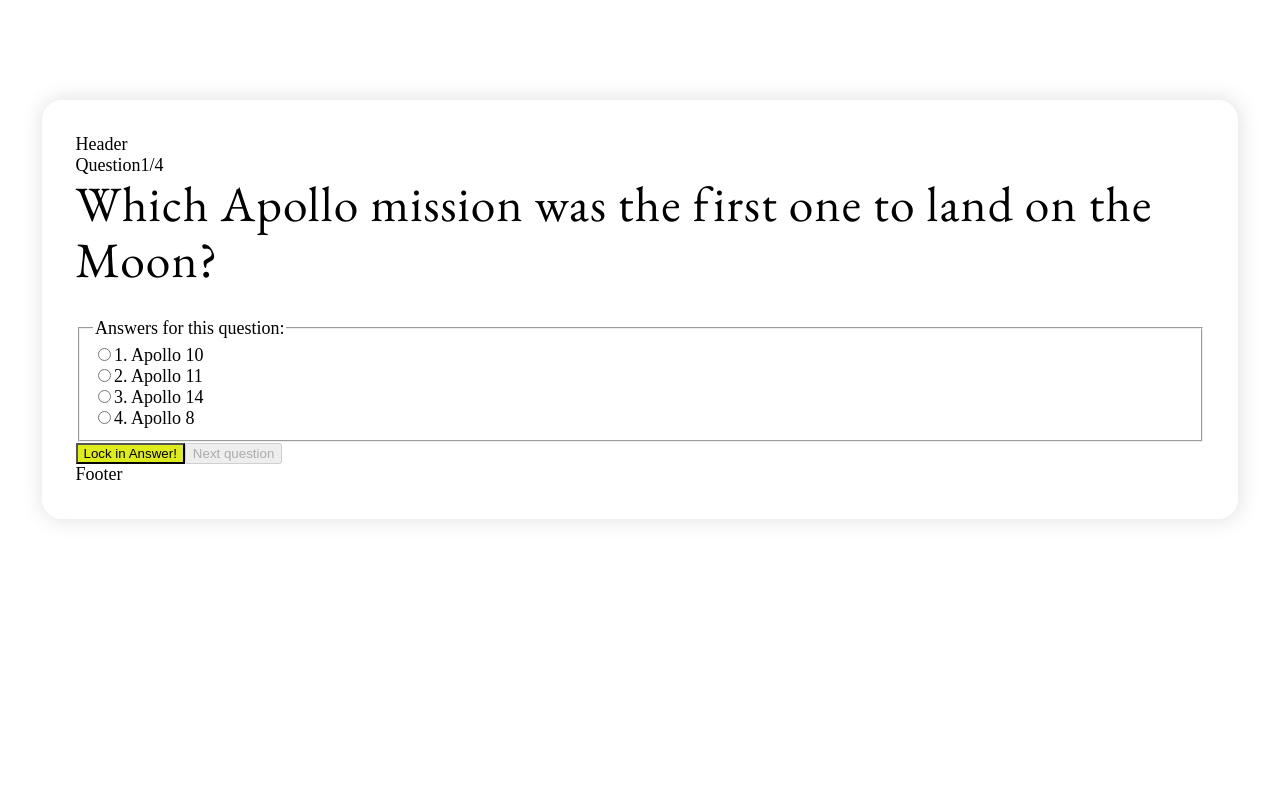
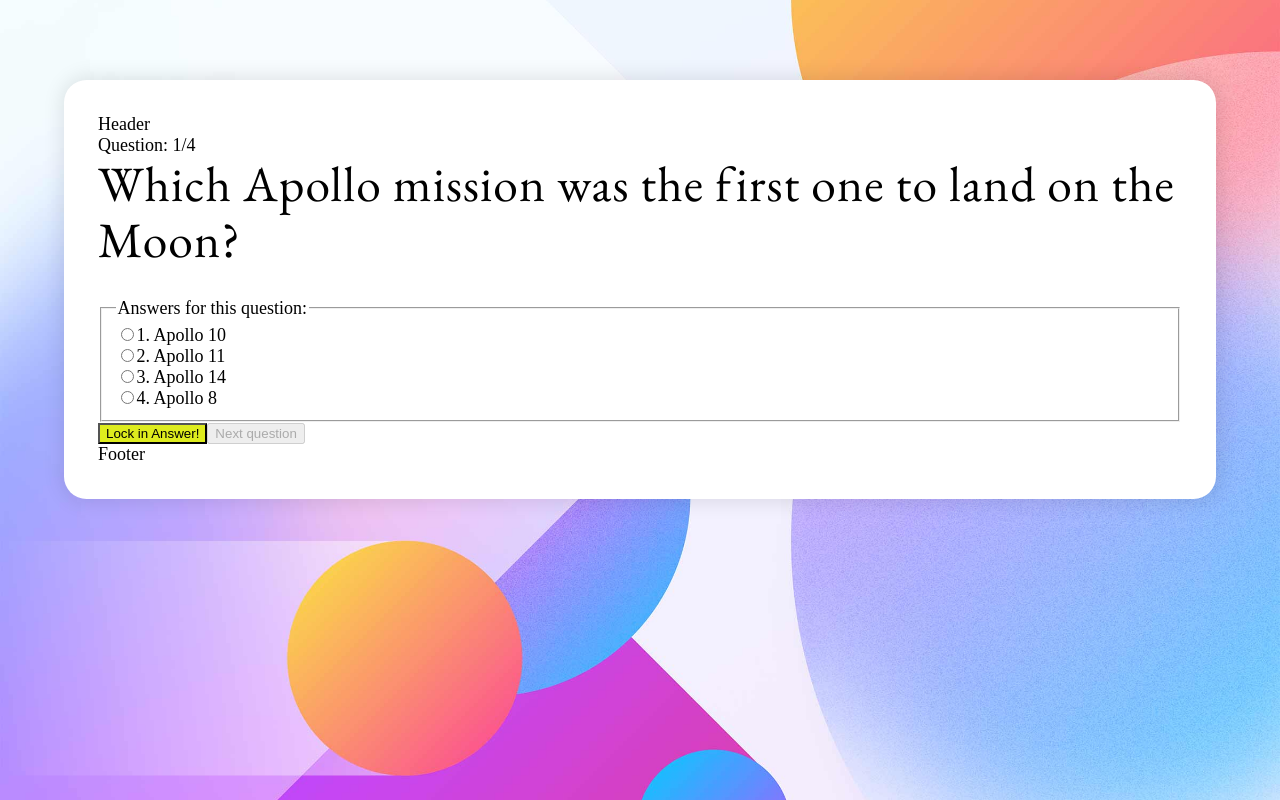
Before and after one commit to danny-englander/react-trivia-game, a React (Create React App) app: page / in a window 1280 px wide. Built offline with nearby package versions, Linux system fonts and the light colour scheme.

Commit message:
Add game background and styling

```diff
--- a/src/App.js
+++ b/src/App.js
@@ -5,7 +5,7 @@ import Header from './components/Header';
 import Footer from './components/Footer';
 import 'normalize-css'
 import './assets/scss/global-styles.scss'
-import Container from './assets/scss/components/container.module.scss'
+import StyleContainer from './assets/scss/components/container.module.scss'
 
 function App() {
   return (
@@ -16,8 +16,8 @@ function App() {
         </a>
       </div>
 
-      <div className={Container.app_wrap}>
-        <div className={Container.app_inner}>
+      <div className={StyleContainer.app_wrap}>
+        <div className={StyleContainer.app_inner}>
           <Header />
           <main id='main-content'>
             {/* Wrap Game in the <GameProvider> wrap so as to get context and state globally. */}
--- a/src/assets/scss/components/container.module.scss
+++ b/src/assets/scss/components/container.module.scss
@@ -3,11 +3,12 @@
 
 .app_wrap {
   @include container(1200px);
-  margin-top: 100px;
+  margin-top: 80px;
 }
 
 .app_inner {
-  border-radius: 20px;
+  border-radius: rem.convert(20px);
   box-shadow: 1px 0px 20px 3px rgba(0, 0, 0, 0.1);
   padding: rem.convert(30px);
+  background-color: $c_white;
 }
--- a/src/assets/scss/global/base.scss
+++ b/src/assets/scss/global/base.scss
@@ -10,6 +10,11 @@ html {
 *:after,
 *:before {
   box-sizing: inherit;
+}
+
+body {
+  background: url(../../img/game-bg.jpg) no-repeat center center fixed;
+  background-size: cover;
 }
 
 .screenreader-text {
@@ -29,7 +34,3 @@ html {
     padding: 20px;
   }
 }
-
-h1 {
-  font-family: "EB Garamond", serif;
-}
--- a/src/assets/scss/global/typography.scss
+++ b/src/assets/scss/global/typography.scss
@@ -6,6 +6,7 @@
 
 .h1,
 h1 {
+  font-family: "EB Garamond", serif;
   font-size: rem.convert(30px);
   line-height: rem.convert(38px);
   margin-bottom: rem.convert(19px);
--- a/src/assets/scss/utils/mixins.scss
+++ b/src/assets/scss/utils/mixins.scss
@@ -12,7 +12,7 @@
 
 @mixin container($max-width) {
   max-width: rem.convert($max-width);
-  padding-left: rem.convert(30px);
-  padding-right: rem.convert(30px);
+  padding-left: rem.convert(50px);
+  padding-right: rem.convert(50px);
   margin: 0 auto;
 }
--- a/src/components/Buttons.jsx
+++ b/src/components/Buttons.jsx
@@ -1,6 +1,6 @@
 import React, { useContext } from 'react'
 import { GameContext } from '../contexts/GameContext'
-import Button from '../assets/scss/components/button.module.scss'
+import StyleButton from '../assets/scss/components/button.module.scss'
 
 const Buttons = ({ onLockClick }) => {
   const [gameState, dispatch] = useContext(GameContext)
@@ -14,7 +14,7 @@ const Buttons = ({ onLockClick }) => {
         disabled={gameState.answerLocked === true}
         aria-disabled={gameState.answerLocked === true}
         onClick={onLockClick}
-        className={`btn-state ${Button.btn} ${
+        className={`btn-state ${StyleButton.btn} ${
           gameState.answerLocked === true ? 'foo' : 'bar'
         }`}
       >
--- a/src/components/Header.jsx
+++ b/src/components/Header.jsx
@@ -1,4 +1,5 @@
 import React from 'react'
+import StyleHeader from '../assets/scss/components/header.module.scss'
 
 const Header = () => {
   return (
--- a/src/components/Question.jsx
+++ b/src/components/Question.jsx
@@ -14,7 +14,7 @@ const Question = ({ onChange, selectedAnswer }) => {
     <>
       {/* Question number, e.g. 1/8 */}
       <div className="eyebrow">
-        <span>Question</span>
+        <span>Question: </span>
         <span>
           {gameState.currentQuestionIndex + 1}/{gameState.questions.length}
         </span>
```
Also changed, not shown: src/assets/img/game-bg.jpg (added), src/assets/scss/components/header.module.scss (added).
